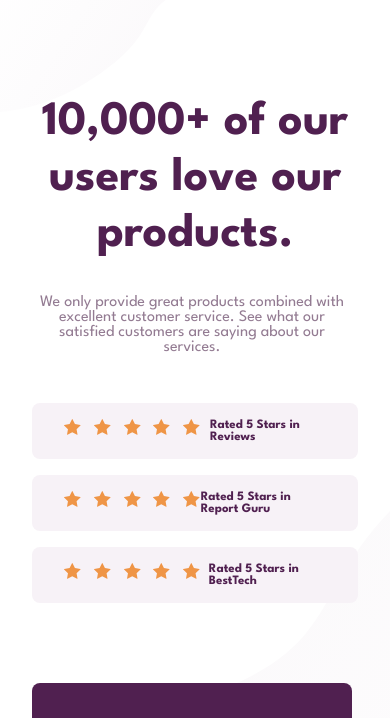
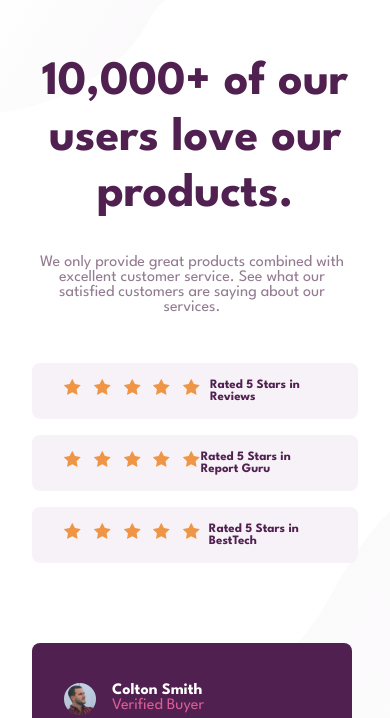
Before and after one commit to ejionaut/Social-Proof-Section, a plain HTML site: page index.html in a window 390 px wide. Shown: the part 130-848 px from the top of the page. Drawn offline with Linux system fonts and the light colour scheme.

Commit message:
Update style.css

```diff
--- a/style.css
+++ b/style.css
@@ -192,7 +192,7 @@
       font-size: 3rem;
       max-width: 90rem;
       text-align: center;
-      margin: 10rem 0 2rem 0;
+      margin: 5rem 0 2rem 0;
       width: 100%;
     }
 
```
